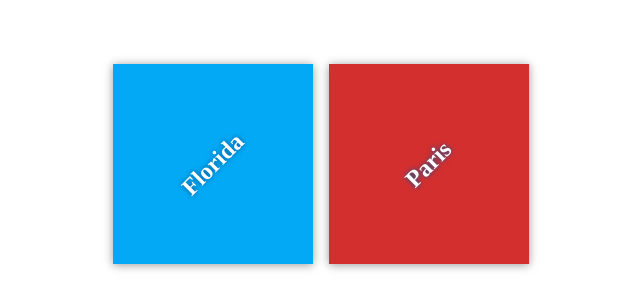
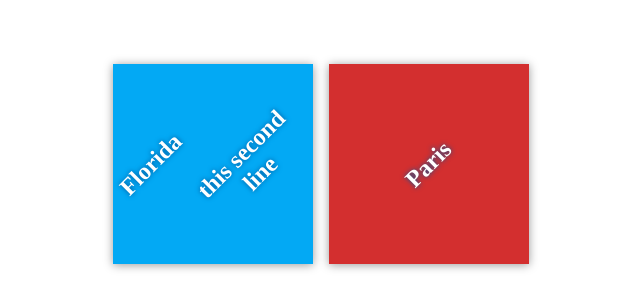
Before and after one commit to AsemAbdalrahem/my-travel-plans, a plain HTML site: page index.html in a window 1280 px wide. Shown: the part 236-544 px from the top of the page, without its empty margins (319-959 px from the left). Drawn offline with Linux system fonts and the light colour scheme.

Commit message:
seond commit

```diff
--- a/index.html
+++ b/index.html
@@ -12,6 +12,7 @@
         <div class="destination-container">
             <div class="destination" id="florida">
                 <h2>Florida</h2>
+                <h2>this second line</h2>
             </div>
 
             <div class="destination" id="paris">
```
